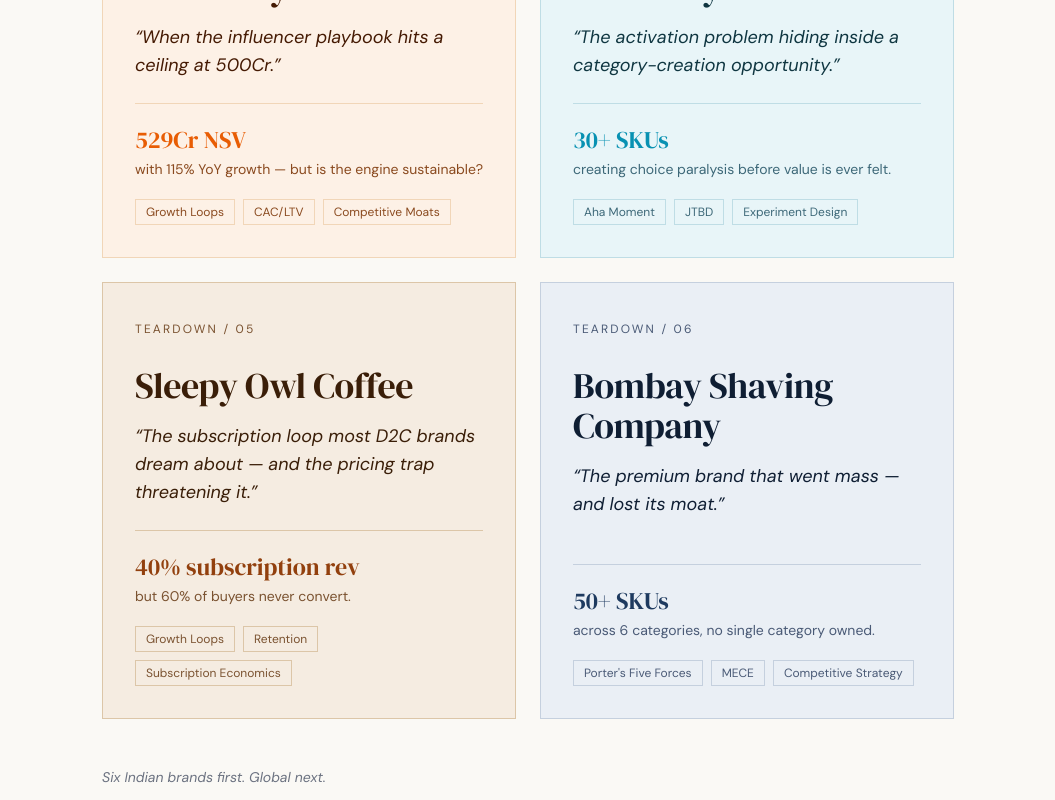
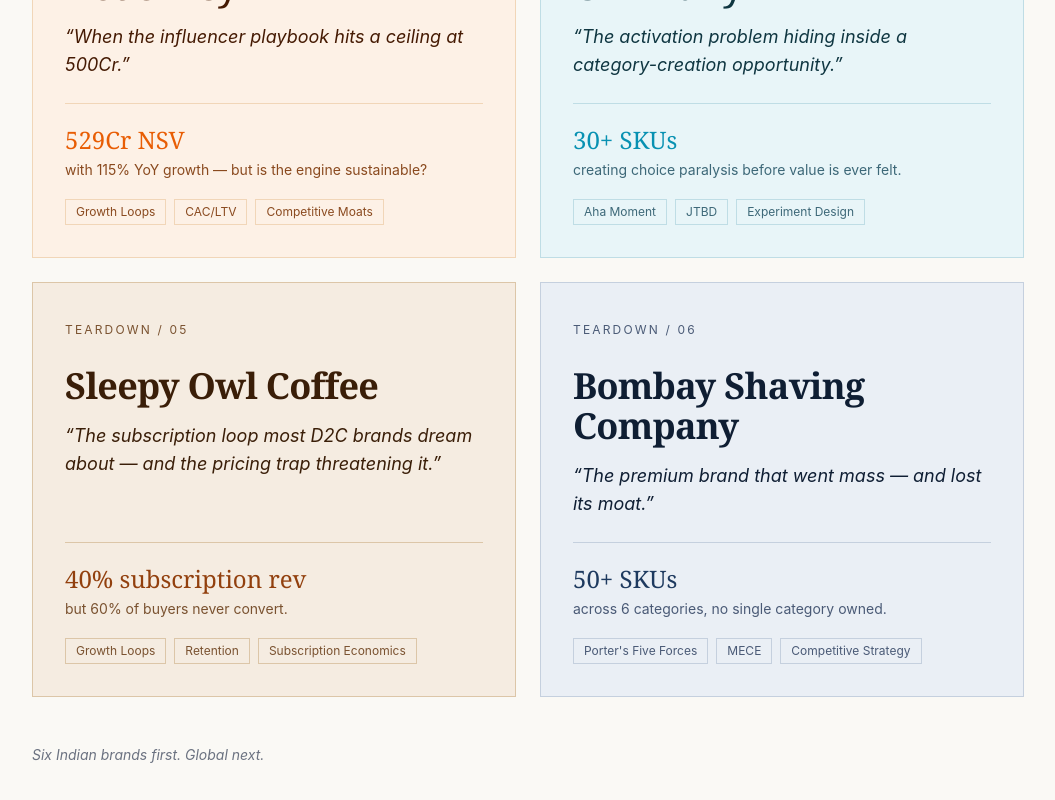
Before and after one commit to amrutha2912/amrutha-satyamoorthy, a React (Vite) app: page / in a window 1280 px wide. Shown: the part 1700-2500 px from the top of the page, without its empty margins (112-1167 px from the left). Built offline with nearby package versions, Linux system fonts and the light colour scheme; the HTML template or start-up script is replaced by a standard one.

Commit message:
Update index.css

```diff
--- a/src/index.css
+++ b/src/index.css
@@ -4,13 +4,12 @@
 
 @layer base {
   :root {
-    --bg: 44 33% 97%;           /* #faf9f6 warm off-white */
-    --ink: 0 0% 10%;            /* #1a1a1a near black */
-    --ink-muted: 220 9% 46%;    /* #6b7280 muted gray */
-    --accent: 152 41% 30%;      /* #2d6a4f deep green */
-    --line: 30 15% 88%;         /* subtle warm border */
+    --bg: 44 33% 97%;
+    --ink: 0 0% 10%;
+    --ink-muted: 220 9% 46%;
+    --accent: 152 41% 30%;
+    --line: 30 15% 88%;
 
-    /* shadcn carryover (kept so existing ui/* components don't break) */
     --background: var(--bg);
     --foreground: var(--ink);
     --card: var(--bg);
@@ -32,29 +31,31 @@
     --radius: 0.25rem;
   }
 
-  * {
-    @apply border-border;
-  }
+  * { @apply border-border; }
 
-  html {
-    scroll-behavior: smooth;
-  }
+  html { scroll-behavior: smooth; }
 
   body {
     background: hsl(var(--bg));
     color: hsl(var(--ink));
-    font-family: 'DM Sans', system-ui, sans-serif;
-    font-feature-settings: 'ss01', 'cv11';
+    font-family: 'Inter', system-ui, sans-serif;
     -webkit-font-smoothing: antialiased;
     -moz-osx-font-smoothing: grayscale;
     line-height: 1.65;
   }
 
+  @media (hover: hover) and (pointer: fine) {
+    body.custom-cursor-active,
+    body.custom-cursor-active * {
+      cursor: none !important;
+    }
+  }
+
   h1, h2, h3, h4 {
-    font-family: 'DM Serif Display', Georgia, serif;
-    font-weight: 400;
-    letter-spacing: -0.01em;
-    line-height: 1.15;
+    font-family: 'Playfair Display', Georgia, serif;
+    font-weight: 800;
+    letter-spacing: -0.02em;
+    line-height: 1.05;
   }
 
   ::selection {
@@ -64,32 +65,18 @@
 }
 
 @layer utilities {
-  .font-serif {
-    font-family: 'DM Serif Display', Georgia, serif;
-  }
-  .font-sans {
-    font-family: 'DM Sans', system-ui, sans-serif;
-  }
-  .text-ink {
-    color: hsl(var(--ink));
-  }
-  .text-muted {
-    color: hsl(var(--ink-muted));
-  }
-  .text-accent {
-    color: hsl(var(--accent));
-  }
-  .bg-warm {
-    background: hsl(var(--bg));
-  }
-  .border-line {
-    border-color: hsl(var(--line));
-  }
+  .text-ink { color: hsl(var(--ink)); }
+  .text-muted { color: hsl(var(--ink-muted)); }
+  .text-accent { color: hsl(var(--accent)); }
+  .bg-warm { background: hsl(var(--bg)); }
+  .border-line { border-color: hsl(var(--line)); }
   .container-narrow {
-    max-width: 900px;
+    max-width: 1040px;
     margin-left: auto;
     margin-right: auto;
     padding-left: 1.5rem;
     padding-right: 1.5rem;
   }
+  .font-serif { font-family: 'Playfair Display', Georgia, serif; }
+  .font-sans { font-family: 'Inter', system-ui, sans-serif; }
 }
```
